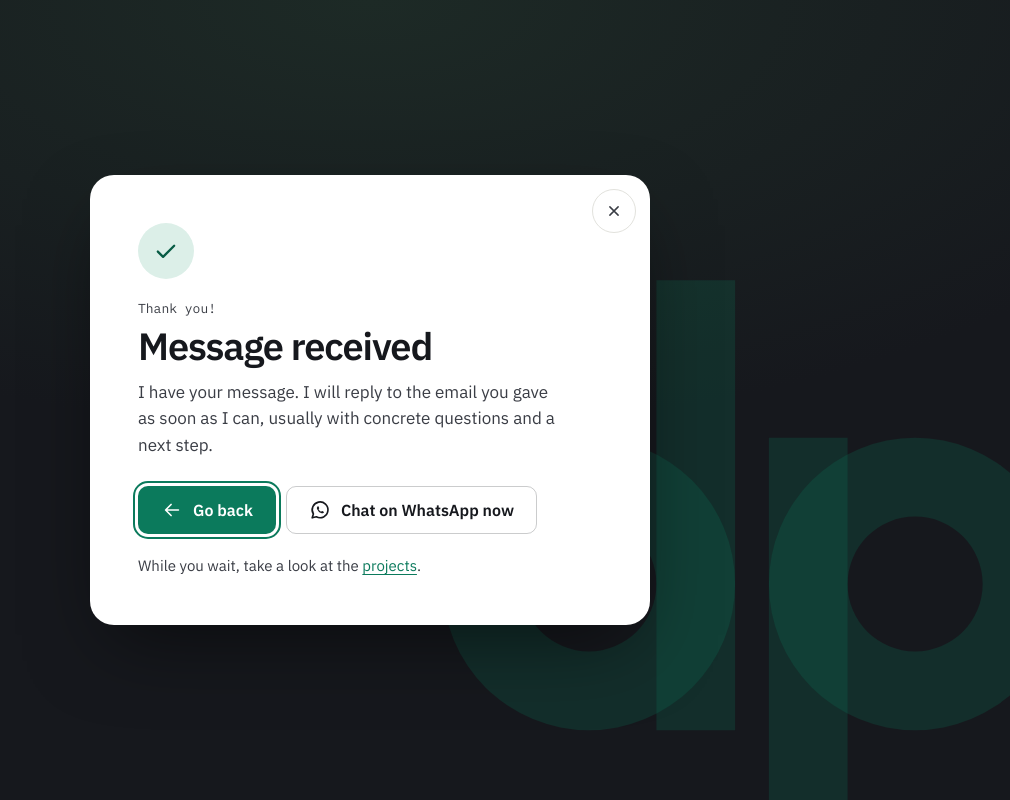
After one commit to Loquitos13/Loquitos13.github.io, a PHP site: page /thanks.html in a window 1280 px wide. The commit adds this page. Shown: the whole page, without its empty margins (270-1280 px from the left). Run offline with PHP 8.4, Linux system fonts and the light colour scheme.

Commit message:
Formulário com Web3Forms e ecrã de agradecimento com URL próprio
O formulário de contacto passa do FormSubmit (que pedia ativação e
limitava pedidos) para o Web3Forms. Depois de um envio aceite, o site
abre /pt/obrigado ou /thanks: uma página própria, com aspeto de modal,
que agradece pelo nome e oferece voltar ou falar no WhatsApp. Fechar
(X, Voltar, Esc ou clique fora) regressa à página de onde a mensagem foi
enviada; o parâmetro voltar só aceita caminhos do próprio site. As
páginas de agradecimento ficam fora dos motores de busca.

Co-Authored-By: Claude Opus 5.5 <noreply@anthropic.com>
Claude-Session: https://claude.ai/code/session_01TBJztCzP4f3DiZZGMx9LYv

```diff
--- a/css/site.css
+++ b/css/site.css
@@ -1806,3 +1806,140 @@ a.project-card:hover .project-card__shot img,
   font-size: 0.8125rem;
   text-decoration: none;
 }
+
+/* ---------- Contact thank-you (a page with its own URL, shown as a modal) ---------- */
+
+.thanks-page {
+  min-height: 100dvh;
+  display: grid;
+  place-items: center;
+  padding: 24px 16px;
+  background: var(--ink);
+  overflow: hidden;
+}
+.thanks-backdrop {
+  position: fixed;
+  inset: 0;
+  background: radial-gradient(120% 90% at 50% 0%, #1d2a26 0%, var(--ink) 60%);
+  cursor: pointer;
+}
+.thanks-backdrop__mark {
+  position: absolute;
+  right: -8vw;
+  bottom: -18vh;
+  width: min(70vw, 720px);
+  fill: rgba(11, 122, 92, 0.22);
+}
+.thanks {
+  position: relative;
+  width: min(560px, 100%);
+  padding: clamp(28px, 6vw, 48px);
+  border-radius: var(--radius-lg);
+  background: var(--white);
+  color: var(--ink);
+  box-shadow: 0 30px 80px -20px rgba(0, 0, 0, 0.55);
+  text-align: left;
+}
+.thanks__close {
+  position: absolute;
+  top: 14px;
+  right: 14px;
+  width: 44px;
+  height: 44px;
+  display: inline-flex;
+  align-items: center;
+  justify-content: center;
+  border: 1px solid var(--line);
+  border-radius: 999px;
+  background: var(--white);
+  color: var(--body);
+  cursor: pointer;
+  transition: background-color 0.2s, color 0.2s;
+}
+.thanks__close:hover {
+  background: var(--paper);
+  color: var(--ink);
+}
+.thanks__close .icon {
+  transform: rotate(45deg);
+}
+.thanks__icon {
+  width: 56px;
+  height: 56px;
+  display: inline-flex;
+  align-items: center;
+  justify-content: center;
+  border-radius: 999px;
+  background: var(--mint);
+  color: var(--green-deep);
+  margin-bottom: 20px;
+}
+.thanks__icon .icon {
+  width: 28px;
+  height: 28px;
+}
+.thanks__hello {
+  color: var(--green-deep);
+  margin-bottom: 6px;
+}
+.thanks h1 {
+  font-size: clamp(1.75rem, 1.3rem + 1.6vw, 2.375rem);
+  letter-spacing: -0.03em;
+  margin-bottom: 12px;
+}
+.thanks p {
+  color: var(--body);
+}
+.thanks__actions {
+  display: flex;
+  flex-wrap: wrap;
+  gap: 10px;
+  margin: 28px 0 20px;
+}
+.thanks__back-icon {
+  transform: rotate(180deg);
+}
+.thanks__more {
+  font-size: 0.9375rem;
+}
+.thanks__more a {
+  color: var(--green);
+}
+@media (max-width: 480px) {
+  .thanks__actions .btn {
+    width: 100%;
+  }
+}
+@media (prefers-reduced-motion: no-preference) {
+  .thanks {
+    animation: thanks-in 0.5s var(--ease-out) both;
+  }
+  .thanks-backdrop {
+    animation: thanks-fade 0.4s ease-out both;
+  }
+  .thanks__icon {
+    animation: thanks-pop 0.5s 0.2s var(--ease-out) both;
+  }
+  .is-leaving .thanks {
+    transition: transform 0.2s ease-in, opacity 0.2s ease-in;
+    transform: translateY(8px) scale(0.98);
+    opacity: 0;
+  }
+}
+@keyframes thanks-in {
+  from {
+    opacity: 0;
+    transform: translateY(16px) scale(0.97);
+  }
+}
+@keyframes thanks-fade {
+  from {
+    opacity: 0;
+  }
+}
+@keyframes thanks-pop {
+  from {
+    transform: scale(0.4);
+    opacity: 0;
+  }
+}
--- /dev/null
+++ b/js/thanks.js
@@ -0,0 +1,54 @@
+(function () {
+  const isPt = /\/pt(?:\/|$)/.test(window.location.pathname);
+  const fallback = "contact.html";
+
+  // Only same-site paths are allowed as the way back, so the page can't be used to redirect elsewhere.
+  function safePath(value) {
+    if (!value || typeof value !== "string") return "";
+    if (!value.startsWith("/") || value.startsWith("//") || value.includes("\\")) return "";
+    return value;
+  }
+
+  function backTarget() {
+    const fromQuery = safePath(new URLSearchParams(window.location.search).get("voltar"));
+    if (fromQuery) return fromQuery;
+    try {
+      const ref = new URL(document.referrer);
+      if (ref.origin === window.location.origin && !/\/(obrigado|thanks)(\.html)?$/.test(ref.pathname)) {
+        return ref.pathname + ref.search;
+      }
+    } catch {}
+    return fallback;
+  }
+
+  const target = backTarget();
+
+  function close(e) {
+    if (e) e.preventDefault();
+    document.body.classList.add("is-leaving");
+    const go = () => window.location.replace(target);
+    if (window.matchMedia("(prefers-reduced-motion: reduce)").matches) go();
+    else setTimeout(go, 220);
+  }
+
+  document.querySelectorAll("[data-thanks-close]").forEach((el) => {
+    if (el.tagName === "A") el.setAttribute("href", target);
+    el.addEventListener("click", close);
+  });
+  document.addEventListener("keydown", (e) => {
+    if (e.key === "Escape") close(e);
+  });
+
+  let name = "";
+  try {
+    name = (sessionStorage.getItem("contact.name") || "").trim().split(/\s+/)[0] || "";
+    sessionStorage.removeItem("contact.name");
+  } catch {}
+  if (name) {
+    const hello = document.getElementById("thanks-hello");
+    if (hello) hello.textContent = (isPt ? "Obrigado, " : "Thank you, ") + name + "!";
+  }
+
+  const first = document.querySelector(".thanks__actions .btn");
+  if (first) first.focus({ preventScroll: true });
+})();
--- /dev/null
+++ b/thanks.html
@@ -0,0 +1,44 @@
+<!DOCTYPE html>
+<html lang="en">
+  <head>
+    <meta charset="utf-8" />
+    <meta name="viewport" content="width=device-width, initial-scale=1, viewport-fit=cover" />
+    <title>Message received · Diogo Pinto</title>
+    <meta name="robots" content="noindex, nofollow" />
+    <meta name="theme-color" content="#16181d" />
+    <link rel="icon" href="assets/brand/favicon.svg" type="image/svg+xml" />
+    <link rel="icon" href="assets/favicon.ico" sizes="any" />
+    <link rel="preconnect" href="https://fonts.googleapis.com" />
+    <link rel="preconnect" href="https://fonts.gstatic.com" crossorigin />
+    <link href="https://fonts.googleapis.com/css2?family=IBM+Plex+Mono:wght@400;500&amp;family=IBM+Plex+Sans:wght@400;500;600&amp;display=swap" rel="stylesheet" />
+    <link href="css/site.css" rel="stylesheet" />
+  </head>
+  <body class="thanks-page">
+    <div class="thanks-backdrop" data-thanks-close aria-hidden="true">
+      <svg class="thanks-backdrop__mark" viewBox="0 0 256 256"><use href="assets/brand/icons.svg#dp"></use></svg>
+    </div>
+    <main class="thanks" role="dialog" aria-modal="true" aria-labelledby="thanks-title" aria-describedby="thanks-text">
+      <button type="button" class="thanks__close" data-thanks-close aria-label="Close and go back">
+        <svg class="icon" aria-hidden="true"><use href="assets/brand/icons.svg#plus"></use></svg>
+      </button>
+      <span class="thanks__icon" aria-hidden="true">
+        <svg class="icon"><use href="assets/brand/icons.svg#check"></use></svg>
+      </span>
+      <p class="thanks__hello mono" id="thanks-hello">Thank you!</p>
+      <h1 id="thanks-title">Message received</h1>
+      <p id="thanks-text">I have your message. I will reply to the email you gave as soon as I can, usually with concrete questions and a next step.</p>
+      <div class="thanks__actions">
+        <a class="btn btn--green" href="contact.html" data-thanks-close>
+          <svg class="icon thanks__back-icon" aria-hidden="true"><use href="assets/brand/icons.svg#arrow"></use></svg>
+          Go back
+        </a>
+        <a class="btn btn--line" href="https://wa.me/351913417390?text=Hi%20Diogo%21%20I%20just%20sent%20you%20a%20message%20through%20the%20website." target="_blank" rel="noopener">
+          <svg class="icon" aria-hidden="true"><use href="assets/brand/icons.svg#wa"></use></svg>
+          Chat on WhatsApp now
+        </a>
+      </div>
+      <p class="thanks__more">While you wait, take a look at the <a href="projects.html">projects</a>.</p>
+    </main>
+    <script src="js/thanks.js"></script>
+  </body>
+</html>
```
Also changed, not shown: js/scripts.js (+15 -10 lines), pt/obrigado.html (added, +44 -0 lines), assets/brand/icons.svg, 1 other file.
